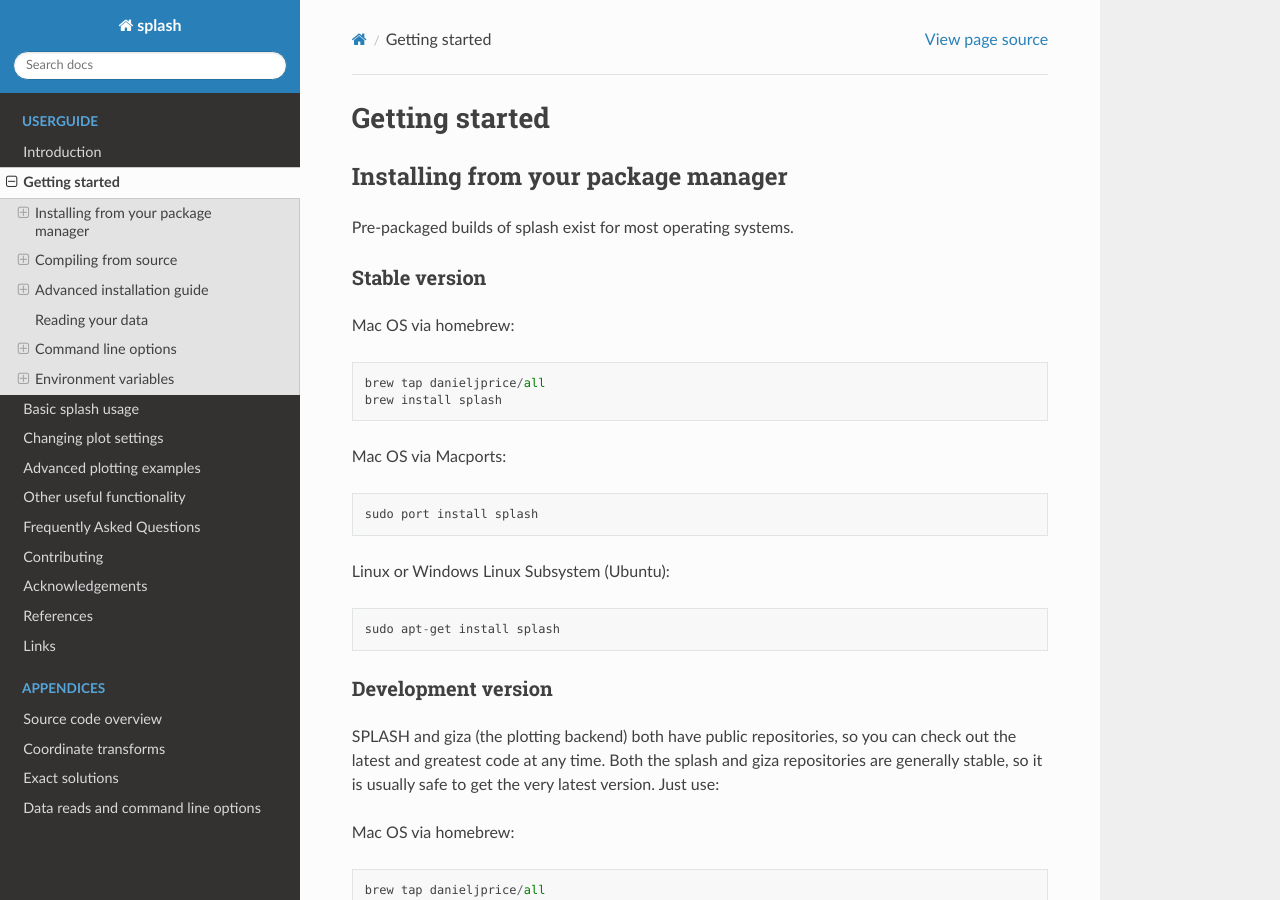
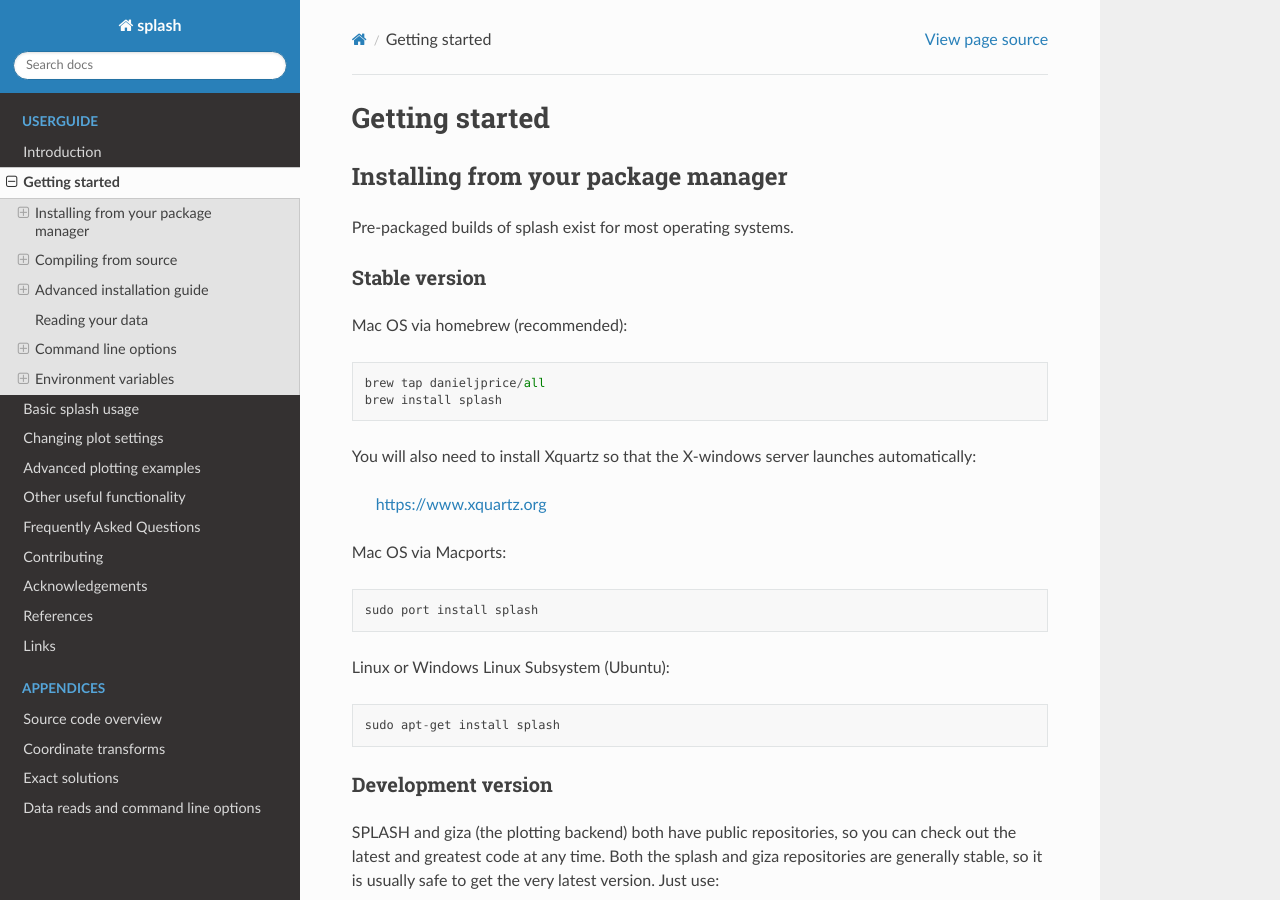
Before and after one commit to danieljprice/splash, a Sphinx documentation site: the page built from docs/getting-started.rst, in a window 1280 px wide and 900 px high. Built offline with Sphinx 7.4.7 and the Read the Docs theme 2.0.0, drawn with Linux system fonts in a browser that asks for light colours.

Commit message:
Update getting-started.rst

```diff
--- a/docs/getting-started.rst
+++ b/docs/getting-started.rst
@@ -10,10 +10,14 @@
 
 Stable version
 ~~~~~~~~~~~~~~
-Mac OS via homebrew::
+Mac OS via homebrew (recommended)::
 
   brew tap danieljprice/all
   brew install splash
+
+You will also need to install Xquartz so that the X-windows server launches automatically:
+
+  https://www.xquartz.org
 
 Mac OS via Macports::
 
```
